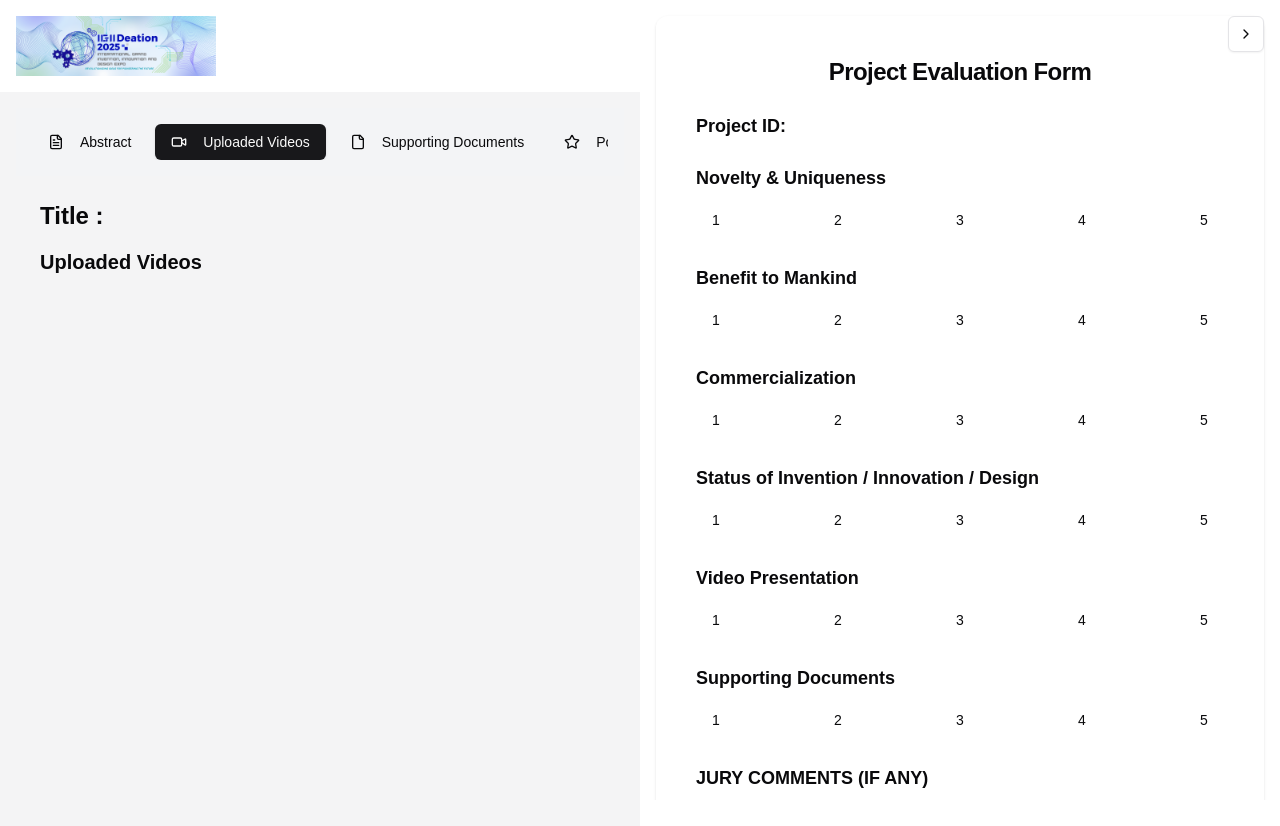
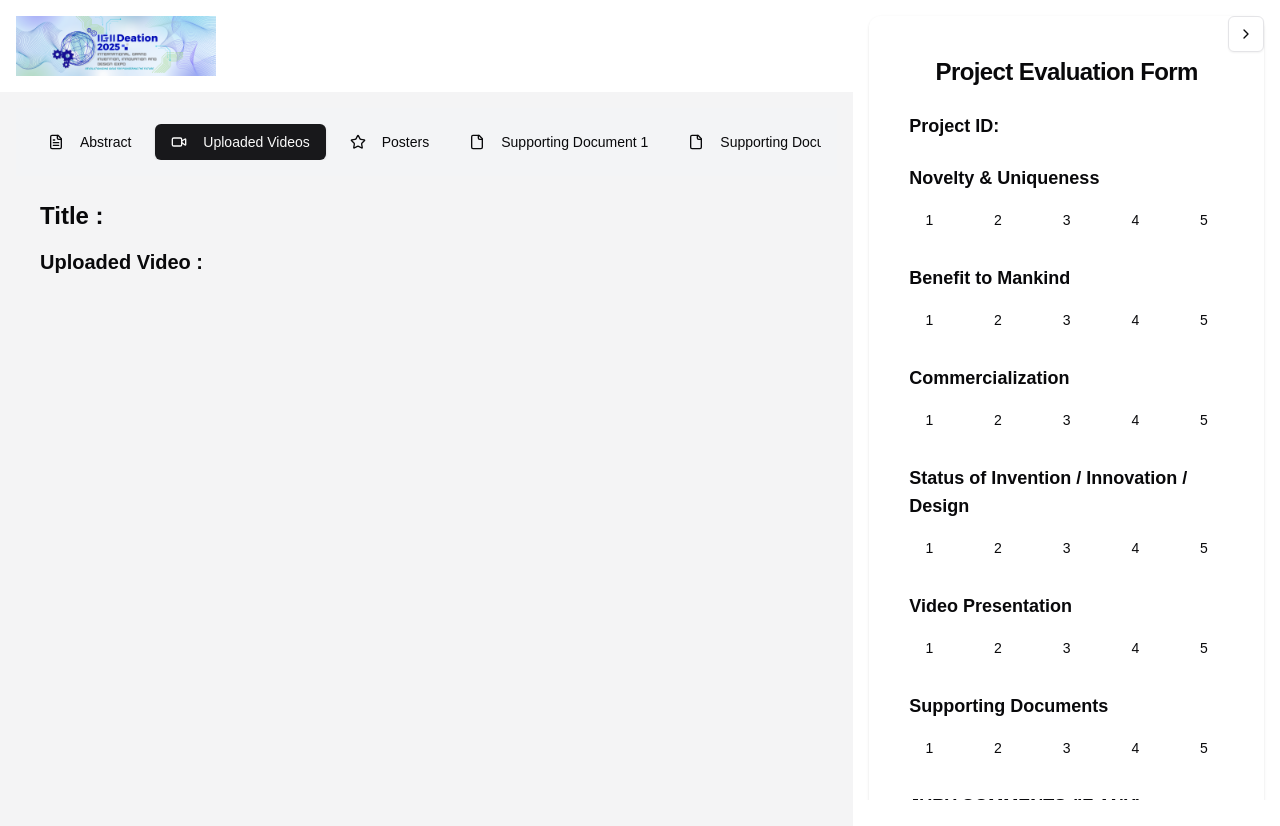
Before and after one commit to dinei254/Igiideation26, a Next.js app: page /evaluate/1 in a window 1280 px wide. Both pictures are taken after a click on the button "Uploaded Videos". Shown: the top 826 px of the page. Built offline with nearby package versions, Linux system fonts and the light colour scheme; no server answers; the database is empty.

Commit message:
fix : left and right panel sizes

```diff
--- a/app/(judge)/evaluate/[projectId]/PosterViewer.tsx
+++ b/app/(judge)/evaluate/[projectId]/PosterViewer.tsx
@@ -15,7 +15,7 @@ export const PosterViewer: React.FC<GoogleDrivePosterViewerProps> = ({
 
   return (
     <div>
-      <h2 className="text-xl font-semibold mb-2">Poster</h2>
+      <h2 className="text-xl font-semibold mb-2">Poster: </h2>
       <div style={{ position: "relative", paddingBottom: "56.25%"}} className="h-screen">
         <iframe
           src={viewerUrl}
--- a/app/(judge)/evaluate/[projectId]/SupportingDocumentsViewer.tsx
+++ b/app/(judge)/evaluate/[projectId]/SupportingDocumentsViewer.tsx
@@ -1,22 +1,26 @@
 import React from "react";
 
 interface GoogleDrivePosterViewerProps {
-  posterLink: string;
+  supportingDocumentLink: string | undefined;
   width?: number;
   height?: number;
 }
 
 export const SupportingDocumentsViewer: React.FC<
   GoogleDrivePosterViewerProps
-> = ({ posterLink, width = 640, height = 480 }) => {
-  const viewerUrl = posterLink;
-
+> = ({ supportingDocumentLink, width = 640, height = 480 }) => {
   return (
     <div>
-      <h2 className="text-xl font-semibold mb-2">Supporting Documents</h2>
-      <div style={{ position: "relative", paddingBottom: "56.25%", height: 0 }}>
+      <h2 className="text-xl font-semibold mb-2">Supporting Document: </h2>
+      <div
+        style={{ position: "relative", paddingBottom: "56.25%" }}
+        className="h-screen"
+      >
+        {supportingDocumentLink === undefined ? (
+          <p>Supporting document 1 is not provided.</p>
+        ) : (
           <iframe
-          src={viewerUrl}
+            src={supportingDocumentLink}
             width={width}
             height={height}
             style={{
@@ -28,6 +32,7 @@ export const SupportingDocumentsViewer: React.FC<
             }}
             allowFullScreen
           ></iframe>
+        )}
       </div>
     </div>
   );
--- a/app/(judge)/evaluate/[projectId]/VideoViewer.tsx
+++ b/app/(judge)/evaluate/[projectId]/VideoViewer.tsx
@@ -15,7 +15,7 @@ export const VideoViewer: React.FC<GoogleDriveVideoProps> = ({
 
   return (
     <div>
-      <h2 className="text-xl font-semibold mb-2">Uploaded Videos</h2>
+      <h2 className="text-xl font-semibold mb-2">Uploaded Video :</h2>
       <div className="h-screen">
         <iframe
           src={embedUrl}
--- a/app/(judge)/evaluate/[projectId]/page.tsx
+++ b/app/(judge)/evaluate/[projectId]/page.tsx
@@ -17,6 +17,7 @@ import { AbstractViewer } from "./AbstractViewer";
 import EvalForm from "@/components/eval-form";
 import { Project } from "@prisma/client";
 import JudgeHeader from "@/components/judge-header";
+import { SupportingDocumentsViewer } from "./SupportingDocumentsViewer";
 
 export default function JudgeDashboard({
   params,
@@ -58,8 +59,26 @@ export default function JudgeDashboard({
         return <VideoViewer videoLink={project?.videoLink!} />;
       case "abstract":
         return <AbstractViewer abstractLink={project?.abstractLink!} />;
-      // case "supporting-documents-list":
-      //   return <SupportingDocumentsList />;
+      case "supporting-document-1":
+        return (
+          <SupportingDocumentsViewer
+            supportingDocumentLink={project?.supportingDocumentLink1}
+          />
+        );
+      case "supporting-document-2":
+        return (
+          <SupportingDocumentsViewer
+            supportingDocumentLink={project?.supportingDocumentLink1}
+          />
+        );
+
+      case "supporting-document-3":
+        return (
+          <SupportingDocumentsViewer
+            supportingDocumentLink={project?.supportingDocumentLink1}
+          />
+        );
+
       case "poster":
         return <PosterViewer posterLink={project?.posterLink!} />;
       default:
@@ -78,7 +97,7 @@ export default function JudgeDashboard({
         {/* Left Panel */}
         <div
           className={`bg-muted transition-all duration-300 ease-in-out ${
-            isRightOpen ? "w-1/2" : "w-full"
+            isRightOpen ? "w-2/3" : "w-full"
           } p-4`}
         >
           <nav className="bg-gray-100 p-4 flex justify-between">
@@ -103,24 +122,48 @@ export default function JudgeDashboard({
                   Uploaded Videos
                 </Button>
                 <Button
-                  variant={
-                    activeTab === "supporting-documents-list"
-                      ? "default"
-                      : "ghost"
-                  }
-                  className="justify-start"
-                  onClick={() => setActiveTab("supporting-documents-list")}
-                >
-                  <File className="mr-2 h-4 w-4" />
-                  Supporting Documents
-                </Button>
-                <Button
                   variant={activeTab === "poster" ? "default" : "ghost"}
                   className="justify-start"
                   onClick={() => setActiveTab("poster")}
                 >
                   <Star className="mr-2 h-4 w-4" />
                   Posters
+                </Button>
+                <Button
+                  variant={
+                    activeTab === "supporting-document-1"
+                      ? "default"
+                      : "ghost"
+                  }
+                  className="justify-start"
+                  onClick={() => setActiveTab("supporting-document-1")}
+                >
+                  <File className="mr-2 h-4 w-4" />
+                  Supporting Document 1
+                </Button>
+                <Button
+                  variant={
+                    activeTab === "supporting-document-2"
+                      ? "default"
+                      : "ghost"
+                  }
+                  className="justify-start"
+                  onClick={() => setActiveTab("supporting-document-2")}
+                >
+                  <File className="mr-2 h-4 w-4" />
+                  Supporting Document 2
+                </Button>
+                <Button
+                  variant={
+                    activeTab === "supporting-document-3"
+                      ? "default"
+                      : "ghost"
+                  }
+                  className="justify-start"
+                  onClick={() => setActiveTab("supporting-document-3")}
+                >
+                  <File className="mr-2 h-4 w-4" />
+                  Supporting Document 3
                 </Button>
               </div>
             </ScrollArea>
@@ -136,7 +179,7 @@ export default function JudgeDashboard({
         {/* Right Panel */}
         <div
           className={`bg-background fixed top-0 right-0 h-full transition-all duration-300 ease-in-out ${
-            isRightOpen ? "w-1/2" : "w-0"
+            isRightOpen ? "w-1/3" : "w-0"
           } overflow-hidden`}
         >
           <div className="p-4">
```
Lines whose indentation alone changed are shown as unchanged.
